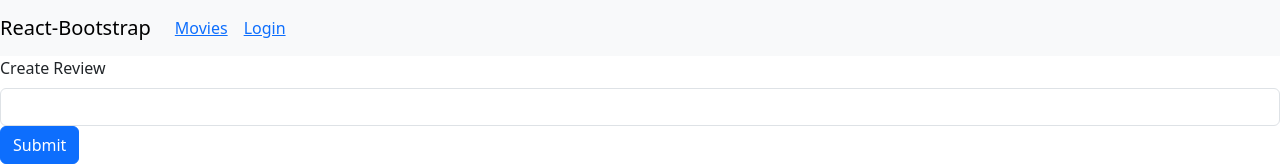
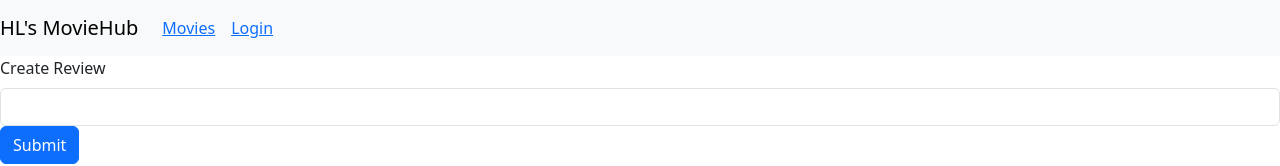
Before and after one commit to ArthurPeanut/MoviesWebsite-CreatedByMERN, a React (Create React App) app in the folder frontend/: page /movies/1/review in a window 1280 px wide. Shown: the top 166 px of the page. Built offline with nearby package versions, Linux system fonts and the light colour scheme; no server answers.

Commit message:
Updated frontend files

```diff
--- a/frontend/src/App.js
+++ b/frontend/src/App.js
@@ -23,7 +23,7 @@ function App() {
     return (
         <div className="App">
             <Navbar bg="light" expand="lg">
-                <Navbar.Brand href="#home">React-Bootstrap</Navbar.Brand>
+                <Navbar.Brand href="#home">HL's MovieHub</Navbar.Brand>
                 <Navbar.Toggle aria-controls="basic-navbar-nav"/>
                 <Navbar.Collapse id="basic-navbar-nav">
                     <Nav className="mr-auto">
```
Also changed, not shown: 6 other files (tests, documents, lock files or other folders).
